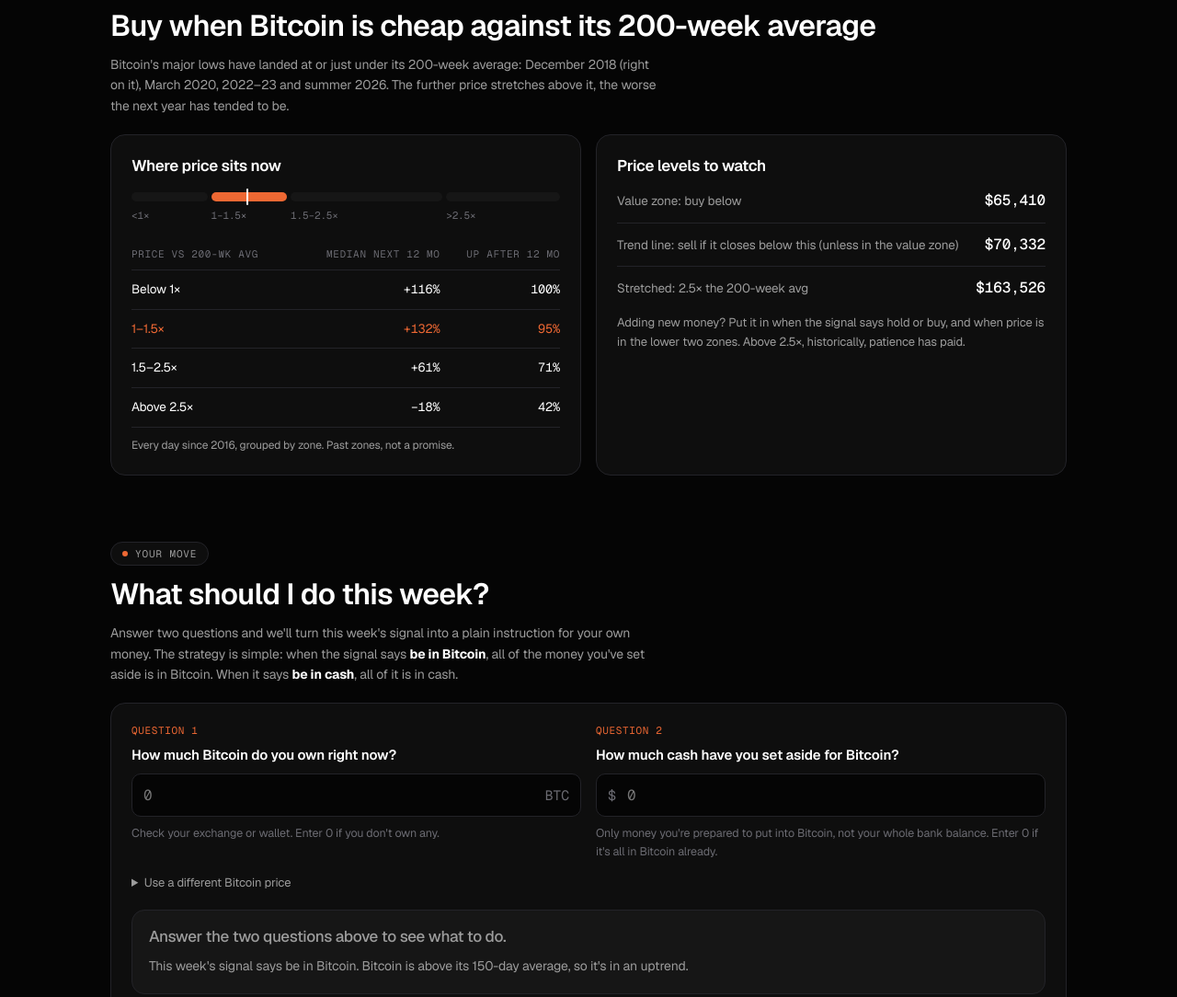
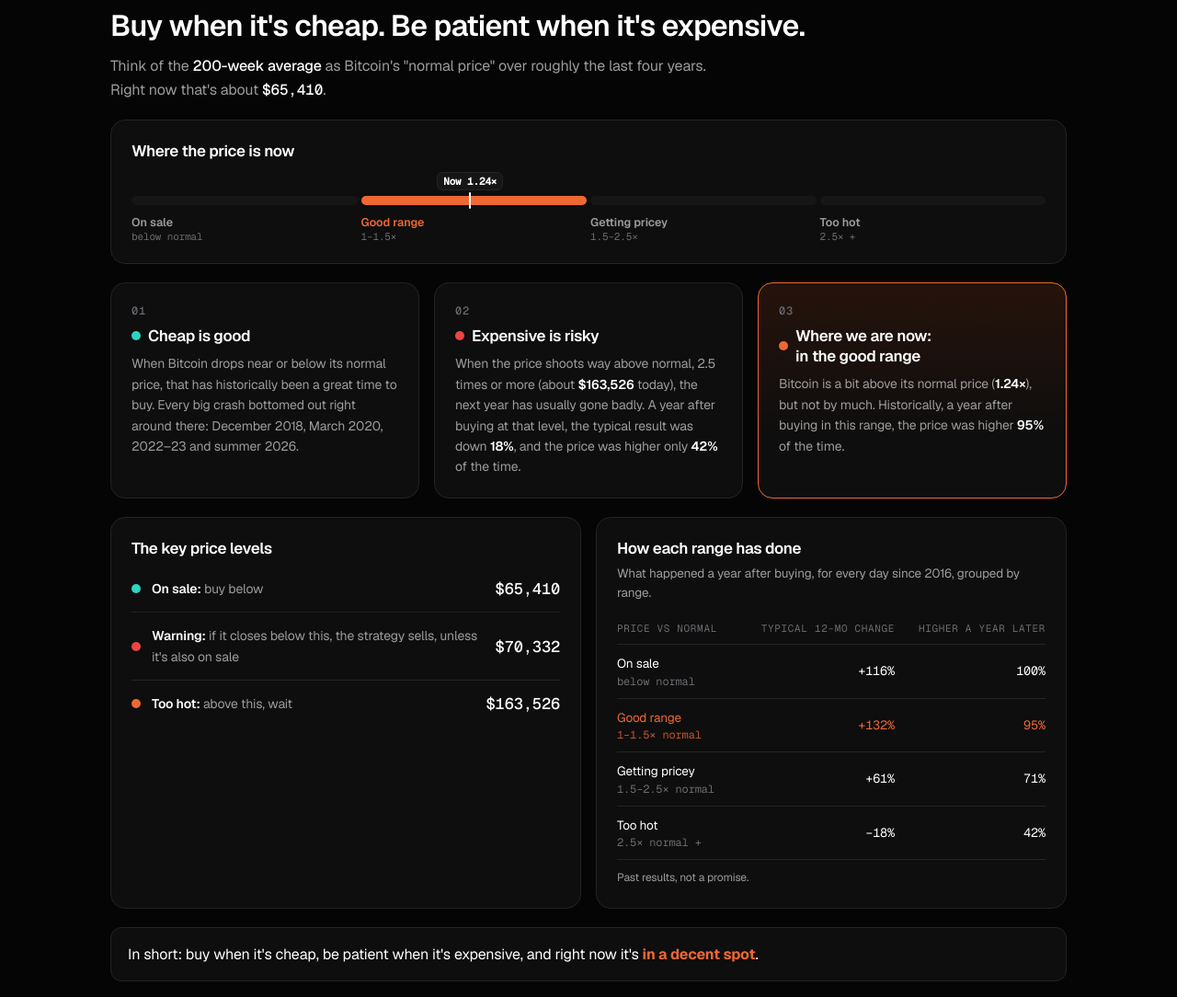
Before and after one commit to brand52agency/btc, a plain HTML site: page index.html in a window 1280 px wide. Shown: the part 743-1827 px from the top of the page at 92% size. Drawn offline with nearby package versions, Linux system fonts and the light colour scheme; no server answers.

Commit message:
Rewrite 'When to buy' in plain language: normal price, three ideas, key levels, live 'where we are now'
Co-Authored-By: Claude Opus 5.5 <noreply@anthropic.com>

```diff
--- a/index.html
+++ b/index.html
@@ -102,10 +102,35 @@ section{padding-top:72px;display:flex;flex-direction:column;gap:20px}
 .pill::before{content:"";width:6px;height:6px;border-radius:50%;background:currentColor}
 .p-BUY{color:var(--ok);background:var(--ok-bg)} .p-SELL{color:var(--bad);background:var(--bad-bg)} .p-HOLD{color:var(--ink2);background:var(--raised)}
 /* zone meter */
-.zone-bar{display:grid;grid-template-columns:1fr 1fr 2fr 1.5fr;gap:4px;margin-top:6px}
+.zone-bar{display:grid;grid-template-columns:repeat(4,1fr);gap:4px;margin-top:6px}
 .zone-bar div{height:10px;border-radius:5px;background:var(--raised)}
 .zone-bar div.on{background:var(--accent)}
-.zone-labels{display:grid;grid-template-columns:1fr 1fr 2fr 1.5fr;gap:4px;font:11px var(--mono);color:var(--ink3)}
+.zone-labels{display:grid;grid-template-columns:repeat(4,1fr);gap:4px;font:11px var(--mono);color:var(--ink3)}
+.zone-labels span b{display:block;font:600 12.5px var(--sans);color:var(--ink2);letter-spacing:0}
+.zone-labels span.on b{color:var(--accent)}
+.ztable td small{display:block;font:12px var(--mono);color:var(--ink3)}
+.ztable tr.cur td small{color:var(--accent);opacity:.8}
+.zone-now{position:absolute;top:-26px;transform:translateX(-50%);font:600 11px var(--mono);color:var(--ink);background:var(--raised);border:1px solid var(--border);border-radius:6px;padding:2px 6px;white-space:nowrap}
+.normal{font-size:16px;color:var(--ink2);max-width:64ch}
+.normal b{color:var(--ink);font-family:var(--mono);font-weight:500}
+.ideas{display:grid;grid-template-columns:repeat(3,minmax(0,1fr));gap:16px}
+@media (max-width:820px){.ideas{grid-template-columns:1fr}}
+.idea{display:flex;flex-direction:column;gap:8px}
+.idea .n{font:500 12px var(--mono);letter-spacing:.06em;color:var(--ink3)}
+.idea h3{display:flex;align-items:center;gap:8px}
+.idea h3 i{width:10px;height:10px;border-radius:50%;flex-shrink:0}
+.idea p{font-size:14px;max-width:none}
+.idea p b{color:var(--ink);font-weight:600}
+.idea.now{border-color:var(--accent);background:linear-gradient(180deg,var(--accent-dim),var(--surface) 70%)}
+.keys{display:flex;flex-direction:column;gap:0}
+.key{display:grid;grid-template-columns:auto 1fr auto;align-items:center;gap:12px;padding:14px 0;border-bottom:1px solid var(--border)}
+.key:last-child{border-bottom:0}
+.key i{width:10px;height:10px;border-radius:50%}
+.key span{color:var(--ink2);font-size:14px} .key span b{color:var(--ink);font-weight:600}
+.key strong{font:500 17px var(--mono);font-variant-numeric:tabular-nums;color:var(--ink);white-space:nowrap}
+.inshort{font-size:16px;color:var(--ink);max-width:none;padding:16px 18px;border-radius:12px;border:1px solid var(--border);background:var(--surface)}
+.inshort b{color:var(--accent)}
+details.nums summary{cursor:pointer;color:var(--ink2);font-size:14px;width:fit-content}
 .zone-wrap{position:relative}
 .zone-marker{position:absolute;top:-4px;width:2px;height:18px;background:var(--ink);border-radius:1px}
 .two{display:grid;grid-template-columns:repeat(auto-fit,minmax(300px,1fr));gap:16px}
@@ -328,30 +353,46 @@ ol.rules li b{font-size:13px}
 <section id="when">
   <div class="head">
     <span class="eyebrow"><span class="dot"></span>When to buy</span>
-    <h2>Buy when Bitcoin is cheap against its 200-week average</h2>
-    <p>Bitcoin's major lows have landed at or just under its 200-week average: December 2018 (right on it), March 2020, 2022–23 and summer 2026. The further price stretches above it, the worse the next year has tended to be.</p>
+    <h2>Buy when it's cheap. Be patient when it's expensive.</h2>
+    <p class="normal">Think of the <b style="font-family:var(--sans)">200-week average</b> as Bitcoin's "normal price" over roughly the last four years. Right now that's about <b id="n-ma">—</b>.</p>
   </div>
+
+  <div class="card">
+    <h3>Where the price is now</h3>
+    <div class="zone-wrap" style="margin-top:38px"><div class="zone-bar" id="zbar"><div></div><div></div><div></div><div></div></div><div class="zone-marker" id="zmark" style="left:0"></div><span class="zone-now" id="znow" style="left:0">Now</span></div>
+    <div class="zone-labels" id="zlabels" style="margin-top:10px"><span><b>On sale</b>below normal</span><span><b>Good range</b>1–1.5×</span><span><b>Getting pricey</b>1.5–2.5×</span><span><b>Too hot</b>2.5× +</span></div>
+  </div>
+
+  <div class="ideas">
+    <div class="card idea" id="idea1"><span class="n">01</span><h3><i style="background:var(--buy-value)"></i>Cheap is good</h3>
+      <p>When Bitcoin drops near or below its normal price, that has historically been a great time to buy. Every big crash bottomed out right around there: December 2018, March 2020, 2022–23 and summer 2026.</p></div>
+    <div class="card idea" id="idea2"><span class="n">02</span><h3><i style="background:var(--sell)"></i>Expensive is risky</h3>
+      <p>When the price shoots way above normal, 2.5 times or more (about <b id="n-hot">—</b> today), the next year has usually gone badly. A year after buying at that level, the typical result was down <b id="n-hot-med">—</b>, and the price was higher only <b id="n-hot-pos">—</b> of the time.</p></div>
+    <div class="card idea" id="idea3"><span class="n">03</span><h3><i style="background:var(--accent)"></i><span id="n-now-title">Where we are now</span></h3>
+      <p id="n-now-text">Loading today's numbers…</p></div>
+  </div>
+
   <div class="two">
     <div class="card">
-      <h3>Where price sits now</h3>
-      <div class="zone-wrap" style="margin-top:18px"><div class="zone-bar" id="zbar"><div></div><div></div><div></div><div></div></div><div class="zone-marker" id="zmark" style="left:0"></div></div>
-      <div class="zone-labels" style="margin-top:8px"><span>&lt;1×</span><span>1–1.5×</span><span>1.5–2.5×</span><span>&gt;2.5×</span></div>
-      <table class="ztable" style="margin-top:18px">
-        <thead><tr><th>Price vs 200-wk avg</th><th>Median next 12 mo</th><th>Up after 12 mo</th></tr></thead>
+      <h3>The key price levels</h3>
+      <div class="keys" style="margin-top:8px">
+        <div class="key"><i style="background:var(--buy-value)"></i><span><b>On sale:</b> buy below</span><strong id="l-value">—</strong></div>
+        <div class="key"><i style="background:var(--sell)"></i><span><b>Warning:</b> if it closes below this, the strategy sells, unless it's also on sale</span><strong id="l-trend">—</strong></div>
+        <div class="key"><i style="background:var(--accent)"></i><span><b>Too hot:</b> above this, wait</span><strong id="l-hot">—</strong></div>
+      </div>
+    </div>
+    <div class="card">
+      <h3>How each range has done</h3>
+      <p style="font-size:13.5px;margin-top:6px">What happened a year after buying, for every day since 2016, grouped by range.</p>
+      <table class="ztable" style="margin-top:10px">
+        <thead><tr><th>Price vs normal</th><th>Typical 12-mo change</th><th>Higher a year later</th></tr></thead>
         <tbody id="ztbody"></tbody>
       </table>
-      <p style="font-size:12px;margin-top:10px">Every day since 2016, grouped by zone. Past zones, not a promise.</p>
-    </div>
-    <div class="card">
-      <h3>Price levels to watch</h3>
-      <div class="levels" style="margin-top:16px">
-        <div class="lv"><span>Value zone: buy below</span><b id="l-value">—</b></div>
-        <div class="lv"><span>Trend line: sell if it closes below this (unless in the value zone)</span><b id="l-trend">—</b></div>
-        <div class="lv"><span>Stretched: 2.5× the 200-week avg</span><b id="l-hot">—</b></div>
-      </div>
-      <p style="margin-top:16px;font-size:13px">Adding new money? Put it in when the signal says hold or buy, and when price is in the lower two zones. Above 2.5×, historically, patience has paid.</p>
+      <p style="font-size:12px;margin-top:10px">Past results, not a promise.</p>
     </div>
   </div>
+
+  <p class="inshort" id="n-short">In short: buy when it's cheap, be patient when it's expensive.</p>
 </section>
 
 <section id="calc-sec">
@@ -556,16 +597,32 @@ function renderHero(r){
   $("updated").textContent="Updated "+(r.checked_at?new Date(r.checked_at).toLocaleDateString(undefined,{month:"short",day:"numeric"}):r.date);
   renderZone(r.ratio, r.ma200w, r.sma150); calc();
 }
+const ZNAMES=["On sale","Good range","Getting pricey","Too hot"];
 function renderZone(ratio, ma, sma){
-  const idx=ZONES.findIndex(z=>ratio<z[1]);
+  const idx=ZONES.findIndex(z=>ratio<z[1]), Z=H.zones, pctUp=i=>Math.round(Z[i].pos*100)+"%";
   [...$("zbar").children].forEach((d,i)=>d.classList.toggle("on",i===idx));
-  const w=[1,1,2,1.5], tot=5.5, starts=[0,1,2,4], lo=[0.5,1,1.5,2.5], hi=[1,1.5,2.5,4];
-  const f=Math.max(0,Math.min(1,(ratio-lo[idx])/(hi[idx]-lo[idx])));
-  $("zmark").style.left=`calc(${(starts[idx]+f*w[idx])/tot*100}% - 1px)`;
+  [...$("zlabels").children].forEach((d,i)=>d.classList.toggle("on",i===idx));
+  const w=[1,1,1,1], tot=4, starts=[0,1,2,3], lo=[0.5,1,1.5,2.5], hi=[1,1.5,2.5,4];
+  const f=Math.max(0,Math.min(1,(ratio-lo[idx])/(hi[idx]-lo[idx]))), at=(starts[idx]+f*w[idx])/tot*100;
+  $("zmark").style.left=`calc(${at}% - 1px)`; $("znow").style.left=`clamp(24px, ${at}%, calc(100% - 24px))`;
+  $("znow").textContent="Now "+ratio.toFixed(2)+"×";
   const tb=$("ztbody"); tb.textContent="";
-  H.zones.forEach((z,i)=>{const tr=document.createElement("tr"); if(i===idx) tr.className="cur";
-    [z.z.replace("0–1.5× 200-week avg","1–1.5×").replace("Below 200-week avg","Below 1×"),pct(z.med,true),Math.round(z.pos*100)+"%"].forEach((v,j)=>{const td=document.createElement("td");td.textContent=v;if(j)td.className="num";tr.appendChild(td);}); tb.appendChild(tr);});
+  Z.forEach((z,i)=>{const tr=document.createElement("tr"); if(i===idx) tr.className="cur";
+    [ZNAMES[i],pct(z.med,true),pctUp(i)].forEach((v,j)=>{const td=document.createElement("td");td.textContent=v;if(j)td.className="num";
+      else{const sm=document.createElement("small");sm.textContent=["below normal","1–1.5× normal","1.5–2.5× normal","2.5× normal +"][i];td.appendChild(sm);} tr.appendChild(td);}); tb.appendChild(tr);});
   $("l-value").textContent=usd(ma); $("l-trend").textContent=usd(sma); $("l-hot").textContent=usd(ma*2.5);
+  $("n-ma").textContent=usd(ma); $("n-hot").textContent=usd(ma*2.5);
+  $("n-hot-med").textContent=Math.abs(Math.round(Z[3].med*100))+"%"; $("n-hot-pos").textContent=pctUp(3);
+  const x=ratio.toFixed(2)+"×", bits=[
+    ["On sale","Bitcoin is <b>below</b> its normal price ("+x+"). Historically this has been the best time to buy: a year later the price was higher <b>"+pctUp(0)+"</b> of the time."],
+    ["In the good range","Bitcoin is a bit above its normal price (<b>"+x+"</b>), but not by much. Historically, a year after buying in this range, the price was higher <b>"+pctUp(1)+"</b> of the time."],
+    ["Getting pricey","Bitcoin is well above its normal price (<b>"+x+"</b>). Buying here has still worked out <b>"+pctUp(2)+"</b> of the time a year later, but with smaller gains and bigger drops."],
+    ["Too hot","Bitcoin is <b>"+x+"</b> its normal price. Historically this is where patience paid: a year later the price was higher only <b>"+pctUp(3)+"</b> of the time."]][idx];
+  $("n-now-title").textContent="Where we are now: "+bits[0].toLowerCase();
+  const nt=$("n-now-text"); nt.textContent=""; bits[1].split(/(<b>.*?<\/b>)/).forEach(t=>{ if(t.startsWith("<b>")){const e=document.createElement("b");e.textContent=t.slice(3,-4);nt.appendChild(e)} else if(t) nt.append(t) });
+  ["idea1","idea2","idea3"].forEach(id=>$(id).classList.remove("now")); $(idx===3?"idea2":idx===0?"idea1":"idea3").classList.add("now");
+  const spot=["on sale","in a decent spot","getting pricey","too hot"][idx], sh=$("n-short"); sh.textContent="In short: buy when it's cheap, be patient when it's expensive, and right now it's ";
+  const e=document.createElement("b"); e.textContent=spot; sh.append(e,".");
 }
 
 /* ---------- calculator ---------- */
```
